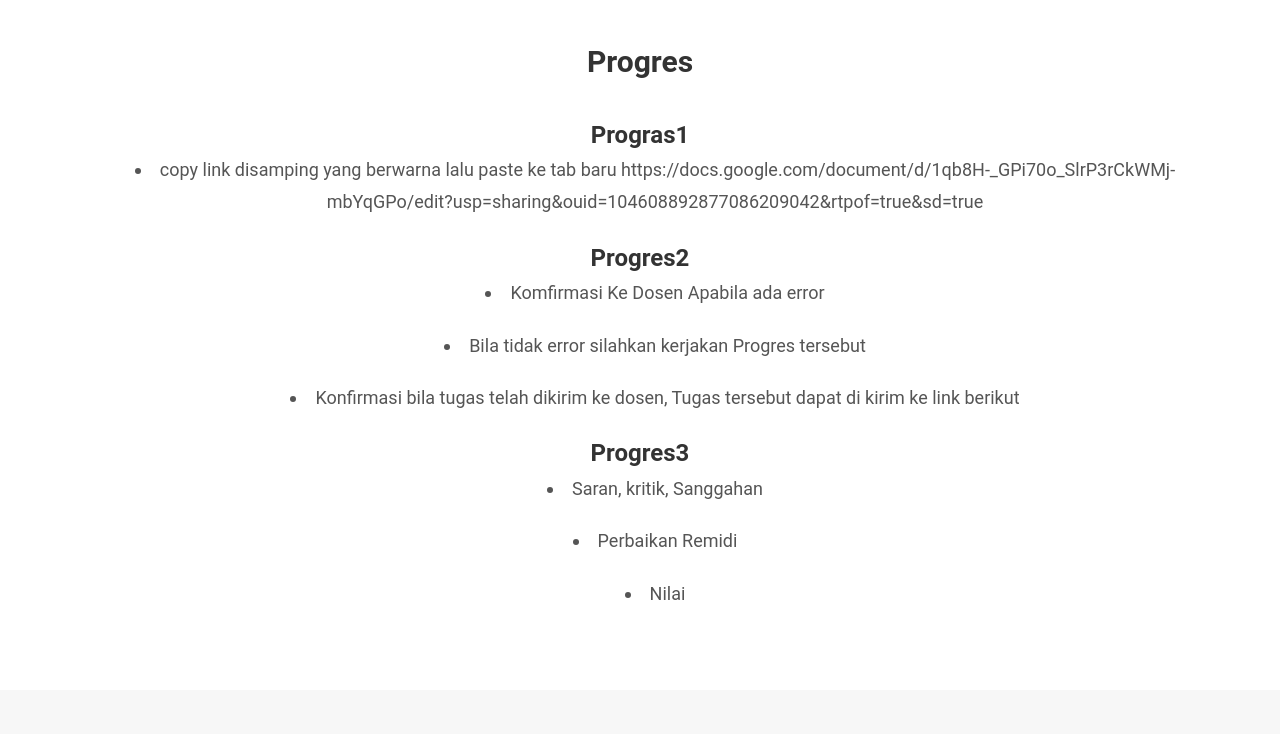
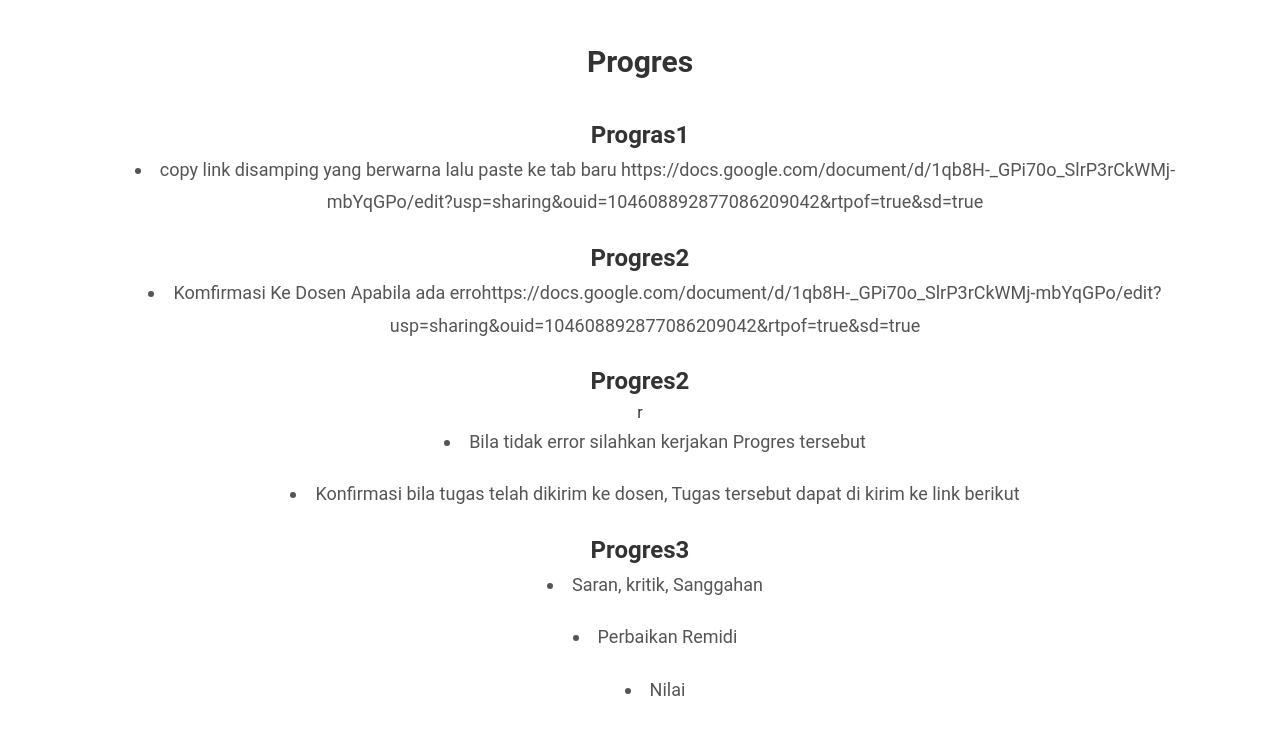
Before and after one commit to ifan89/website-personal, a plain HTML site: page index.html in a window 1280 px wide. Shown: the part 900-1634 px from the top of the page. Drawn offline with nearby package versions, Linux system fonts and the light colour scheme; a script that the page names is missing.

Commit message:
Update index.html

```diff
--- a/index.html
+++ b/index.html
@@ -71,7 +71,8 @@
               <h2>Progras1</h2>
               <li>copy link disamping yang berwarna lalu paste ke tab baru https://docs.google.com/document/d/1qb8H-_GPi70o_SlrP3rCkWMj-mbYqGPo/edit?usp=sharing&ouid=104608892877086209042&rtpof=true&sd=true</li>
               <h2>Progres2</h2>
-              <li>Komfirmasi Ke Dosen Apabila ada error</li>
+              <li>Komfirmasi Ke Dosen Apabila ada errohttps://docs.google.com/document/d/1qb8H-_GPi70o_SlrP3rCkWMj-mbYqGPo/edit?usp=sharing&ouid=104608892877086209042&rtpof=true&sd=true</li>
+              <h2>Progres2</h2>r</li>
               <li>Bila tidak error silahkan kerjakan Progres tersebut</li>
               <li>Konfirmasi bila tugas telah dikirim ke dosen, Tugas tersebut dapat di kirim ke link berikut</li>
               <h2>Progres3</h2>
```
